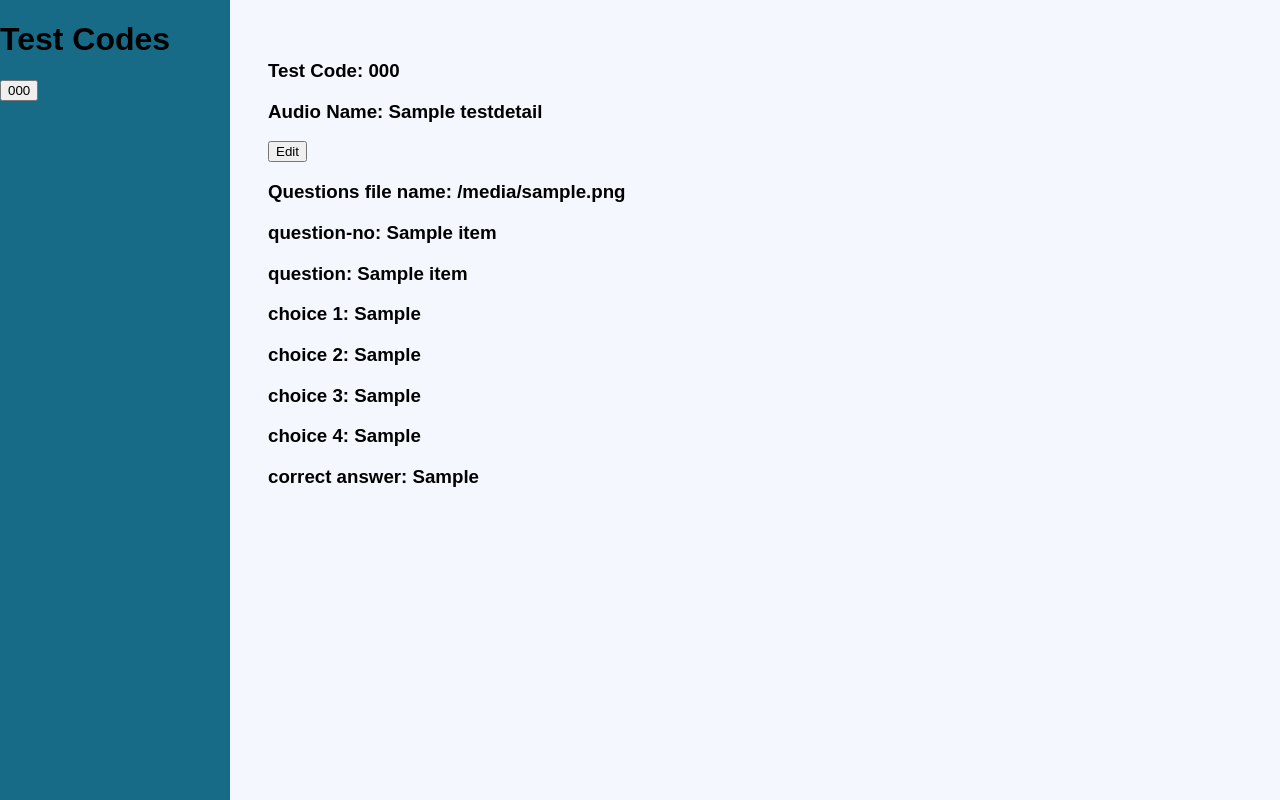
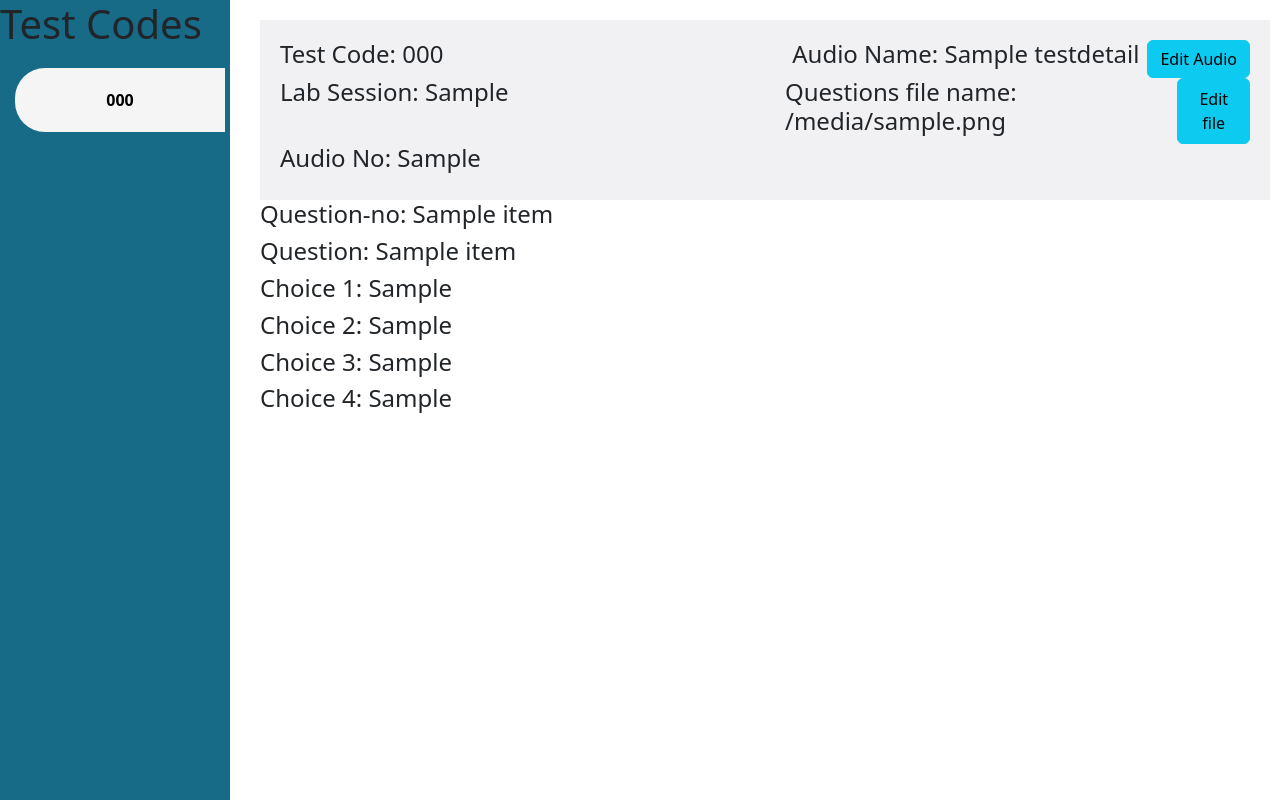
Before and after one commit to vishvaa-vsk/Quiz-App, a Flask app: page /admin/show_questions in a window 1280 px wide. Run offline with Flask 3, Linux system fonts and the light colour scheme; the visitor is signed in with stand-in values (Sample User, id 1); a database or web service that is not in the repository returns one stand-in record (values such as "Sample title").

Commit message:
fixed questions

```diff
--- a/src/routes/admin.py
+++ b/src/routes/admin.py
@@ -159,7 +159,6 @@ def get_test_code():
                     flash("Uploaded Successfully!")
                 except Exception as e:
                     flash(e)
-            #return redirect(url_for('admin.add_questions',testCode = test_code))
         return render_template("admin/addQDb.html",testCode = testCode ,form=form)
     else:
         return redirect(url_for("admin.login"))
@@ -192,16 +191,15 @@ def show_report():
     else:
         return redirect(url_for("admin.login"))
 
-@admin.route("/test_details/<test_code>",methods=['GET', 'POST'])
-def fetch_test_details(test_code):
+@admin.route("/test_details/<testCode>",methods=['GET', 'POST'])
+def fetch_test_details(testCode):
     if check_login():
-        print(test_code)
-        fetch_testcodes = list(mongo.db.testDetails.find({},{'_id':0,"test_time":0,"lab_session":0,"audio_no":0}))
+        fetch_testcodes = list(mongo.db.testDetails.find({},{'_id':0,"test_time":0}))
         available_testcodes=[i["test_code"] for i in fetch_testcodes]
-        if test_code in available_testcodes:
-            test_details = list(mongo.db.testDetails.find({"test_code":test_code},{'_id':0,"test_time":0,"lab_session":0,"audio_no":0}))
-            fetch_test_questions = list(mongo.db[test_code].find({},{"_id":0}))
-            return jsonify({"test_details":test_details,"questions":fetch_test_questions})
+        if testCode in available_testcodes:
+            test_details = list(mongo.db.testDetails.find({"test_code":testCode},{'_id':0,"test_time":0}))
+            fetch_test_questions = list(mongo.db[testCode].find({},{"_id":0,"correct_ans":0}))
+            return render_template("admin/show_questions.html",test_codes=available_testcodes,test_details=test_details,questions=fetch_test_questions)
         return jsonify({"resp":"TESTCODE NOT FOUND"})
     else:
         return redirect(url_for('admin.login'))
@@ -209,10 +207,10 @@ def fetch_test_details(test_code):
 @admin.route("/show_questions",methods=['GET', 'POST'])
 def show_questions():
     if check_login():
-        fetch_testcodes = list(mongo.db.testDetails.find({},{'_id':0,"test_time":0,"lab_session":0,"audio_no":0}))
+        fetch_testcodes = list(mongo.db.testDetails.find({},{'_id':0,"test_time":0}))
         test_codes=[i["test_code"] for i in fetch_testcodes]
-        fetch_first_test = list(mongo.db.testDetails.find({"test_code":test_codes[0]},{'_id':0,"test_time":0,"lab_session":0,"audio_no":0}))
-        fetch_test_questions = list(mongo.db[fetch_first_test[0]["test_code"]].find({},{"_id":0}))
+        fetch_first_test = list(mongo.db.testDetails.find({"test_code":test_codes[0]},{'_id':0,"test_time":0}))
+        fetch_test_questions = list(mongo.db[fetch_first_test[0]["test_code"]].find({},{"_id":0,"correct_ans":0}))
         return render_template("admin/show_questions.html",test_codes=test_codes,test_details=fetch_first_test,questions=fetch_test_questions)
     else:
         return redirect(url_for('admin.login'))
--- a/src/send_email.py
+++ b/src/send_email.py
@@ -13,7 +13,7 @@ def send_report(userEmail,username,testCode,filename):
     msg = Message(f"{username}'s {testCode} Report",sender='testvec26@gmail.com',recipients=[userEmail],)
     msg.body = f"""Hi {username},
 Your summary report for your {testCode} has been generated!"""
-    with current_app.open_resource(os.path.join(os.path.abspath("Quiz-App/reports/"),filename)) as file:
+    with current_app.open_resource(os.path.join(os.path.abspath("reports"),filename)) as file:
         msg.attach(f"{filename}","application/pdf",file.read())
     thr = Thread(target=send_async_mail,args=[app,msg])
     thr.start()
--- /dev/null
+++ b/src/static/show_questions.css
@@ -0,0 +1,57 @@
+.sidebar {
+    height: 100%;
+    width: 230px;
+    position: fixed;
+    z-index: 1;
+    top: 0;
+    left: 0;
+    /* background-color: #8ECDDD;  */
+    /* background-color: #42bb82; */
+    background-color: #176B87;
+    overflow-x: hidden;
+
+}
+body{
+    font-family:'Montserrat', sans-serif;
+}
+.sidebar a:not(.btn) {
+    display: block;
+    color: black;
+    background-color: whitesmoke;
+    border-radius: 30px 0px 0px 30px;
+    padding: 20px;
+    /* margin: 20px; */
+    margin: 20px 5px 20px 15px;
+    text-decoration: none;
+    font-weight: 600;
+    text-align: center;
+}
+
+.sidebar a.active {
+    /* background-color: #22668D; */
+    background-color: #64CCC5;
+    /* border-radius: 40px 0px 0px 40px; */
+    color: white;
+    font-weight: 600;
+
+}
+
+.sidebar a:hover:not(.active) {
+    /* background-color: #22668D; */
+    background-color: #64CCC5;
+    color: white;
+    font-weight: 600;
+    transition: width 2s;
+}
+
+div.content {
+    margin-top: 20px;
+    margin-left: 250px;
+    padding: 0px 10px;
+    /* height: 1000px; */
+}
+
+.test-container{
+    background-color: #f1f1f3;
+    padding: 20px;
+}
--- a/src/templates/admin/show_questions.html
+++ b/src/templates/admin/show_questions.html
@@ -4,57 +4,77 @@
     <meta charset="UTF-8">
     <meta name="viewport" content="width=device-width, initial-scale=1.0">
     <title>Test Details</title>
-    <!-- {{ url_for('static',filename='studDashboard.css') }} -->
-    <link rel="stylesheet" href="{{ url_for('static',filename='studDashboard.css') }}">
+    <link rel="stylesheet" href="{{ url_for('static',filename='show_questions.css') }}">
+    <script src="https://code.jquery.com/jquery-3.7.0.min.js" integrity="sha256-2Pmvv0kuTBOenSvLm6bvfBSSHrUJ+3A7x6P5Ebd07/g=" crossorigin="anonymous"></script>
+    <link href="https://cdn.jsdelivr.net/npm/bootstrap@5.3.2/dist/css/bootstrap.min.css" rel="stylesheet" integrity="sha384-T3c6CoIi6uLrA9TneNEoa7RxnatzjcDSCmG1MXxSR1GAsXEV/Dwwykc2MPK8M2HN" crossorigin="anonymous">
 </head>
 <body>
     <div class="sidebar">
        <h1>Test Codes</h1>
        {% for testCode in test_codes %}
-            <button onclick="getTestDetails(this.textContent)" id="testCodes">{{testCode}}</button>
+            <a href="{{ url_for('admin.fetch_test_details', testCode=testCode) }}" id="testCodes">{{testCode}}</a>
        {% endfor %}
     </div>
     <div class="content">
         {% for i in test_details %}
+            <!-- <div class="test-container align-items-center">
+                <h4 id="test_code">Test Code: {{i["test_code"]}}</h4>
+                <div class="d-flex justify-content-end ">
+                    <h4 id="audio_name" class="mx-3">Audio Name: {{i["audio_name"]}}</h4>
+                    <button class="btn btn-info">Edit Audio</button>
+                </div><br>
+                <div class="d-flex justify-content-end ">
+                    <h4  class="mx-3" id="file_name">Questions file name: {{i["questions_filename"]}}</h4>
+                    <button class="btn btn-info">Edit file</button>
+                </div>
+
+            </div> -->
             <div class="test-container">
-                <h3 id="test_code">Test Code: {{i["test_code"]}}</h3>
-                <div class="d-flex">
-                    <h3 id="audio_name">Audio Name: {{i["audio_name"]}}</h3>
-                    <button>Edit</button>
+                <div class="row">
+                    <div class="col">
+                        <h4 id="test_code">Test Code: {{i["test_code"]}}</h4>
+                    </div>
+                    <div class="col">
+                        <div class="d-flex justify-content-end">
+                            <h4 id="audio_name" class="mx-2">Audio Name: {{i["audio_name"]}}</h4>
+                            <button class="btn btn-info">Edit Audio</button>
+                        </div>
+                    </div>
                 </div>
-                <h3 id="file_name">Questions file name: {{i["questions_filename"]}}</h3>
+                <div class="row">
+                    <div class="col">
+                        <h4>Lab Session: {{i["lab_session"]}}</h4>
+                    </div>
+
+                    <div class="col">
+                        <div class="d-flex justify-content-end ">
+                            <h4  class="mx-2" id="file_name">Questions file name: {{i["questions_filename"]}}</h4>
+                            <button class="btn btn-info">Edit file</button>
+                        </div>
+                    </div>
+                </div>
+                <div class="row">
+                    <h4>Audio No: {{i["audio_no"]}}</h4>
+                </div>
             </div>
+
+
+
         {% endfor %}
         {% for question in questions %}
         <div class="questions-box">
             <div class="question-details">
-                <h3 id="qno">question-no: {{question["question_no"]}}</h3>
-                <h3 id="qusetion">question: {{question["question"]}}</h3>
-                <h3 id="choice1">choice 1: {{question["choice1"]}}</h3>
-                <h3 id="choice2">choice 2: {{question["choice2"]}}</h3>
-                <h3 id="choice3">choice 3: {{question["choice3"]}}</h3>
-                <h3 id="choice4">choice 4: {{question["choice4"]}}</h3>
-                <h3 id="crct-answer">correct answer: {{question["correct_ans"]}}</h3>
+                <h4 id="qno">Question-no: {{question["question_no"]}}</h4>
+                <h4 id="qusetion">Question: {{question["question"]}}</h4>
+                <h4 id="choice1">Choice 1: {{question["choice1"]}}</h4>
+                <h4 id="choice2">Choice 2: {{question["choice2"]}}</h4>
+                <h4 id="choice3">Choice 3: {{question["choice3"]}}</h4>
+                <h4 id="choice4">Choice 4: {{question["choice4"]}}</h4>
             </div>
         </div>
         {% endfor %}
     </div>
 <script>
-    getTestDetails=(testCode)=>{
-        const fetchTestDetailsUrl = "{{ url_for('admin.fetch_test_details',test_code='TESTCODE')}}".replace('TESTCODE',testCode)
-        fetch(fetchTestDetailsUrl,{"method":'POST'}).then(
-            response => response.json()
-        ).then(json=>{
-            console.log(json)
-            document.getElementById("test_code").innerHTML = `Test Code: ${json["test_details"][0]["test_code"]}`;
-            document.getElementById("audio_name").innerHTML = `Audio Name: ${json["test_details"][0]["audio_name"]}`;
-            document.getElementById("file_name").innerHTML = `Questions file name: ${json["test_details"][0]["questions_filename"]}`;
-
-            for(question of json["questions"]){
-                console.log(question)
-            }
-        })
-    }
 </script>
 </body>
 </html>
```
Also changed, not shown: src/routes/main.py (+33 -34 lines), 1 other file.
